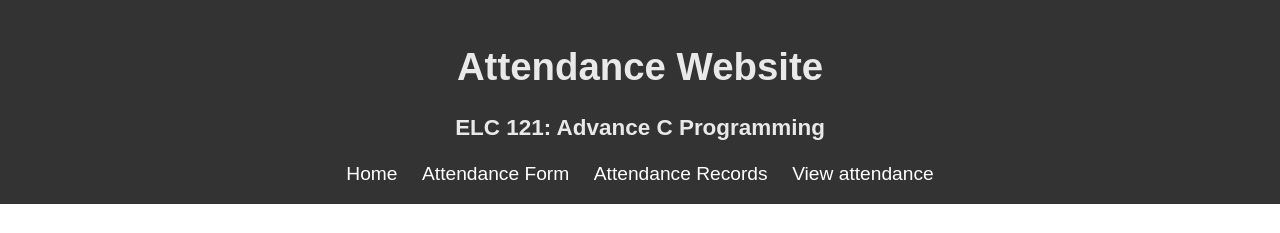
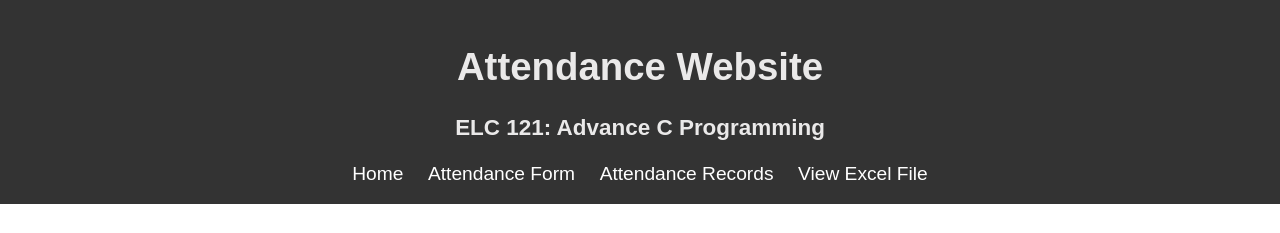
Before and after one commit to YadnyeshSawant/Attendance_System, a plain HTML site: page attendance system/login.html in a window 1280 px wide. Shown: the top 233 px of the page. Drawn offline with Linux system fonts and the light colour scheme.

Commit message:
NEW SYSTEM

```diff
--- a/attendance system/login.html
+++ b/attendance system/login.html
@@ -14,7 +14,7 @@
 				<li><a href="#">Home</a></li>
 				<li><a href="#">Attendance Form</a></li>
 				<li><a href="#"href="Book1.xlsx"target="_blank">Attendance Records</a></li>
-                <a href="Book1.xlsx" target="_blank">View attendance</a>
+                <a href="https://docs.google.com/spreadsheets/d/1CUn3FLAldA0m0K2VIX2v4VykmHvvUGsV/edit?rtpof=true#gid=1969303086" target="_blank">View Excel File</a>
 			</ul>
 		</nav>
 	</header>
```
